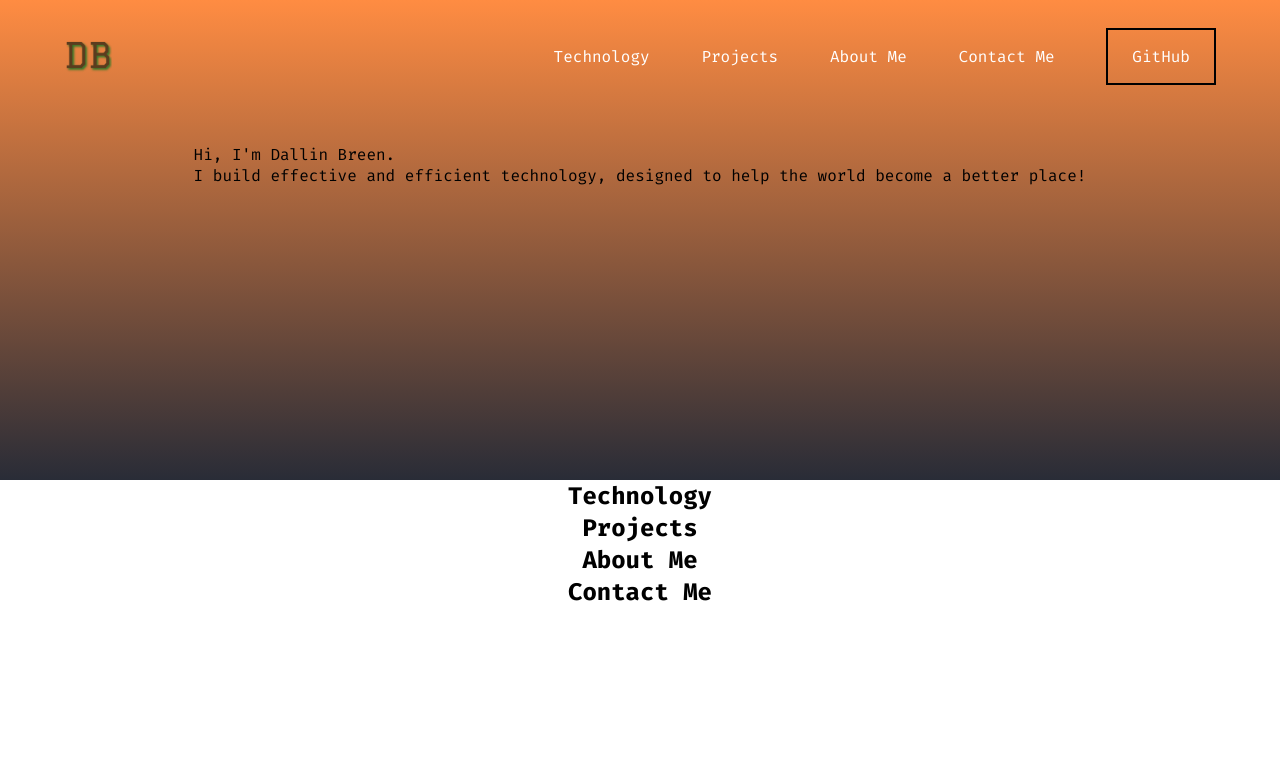
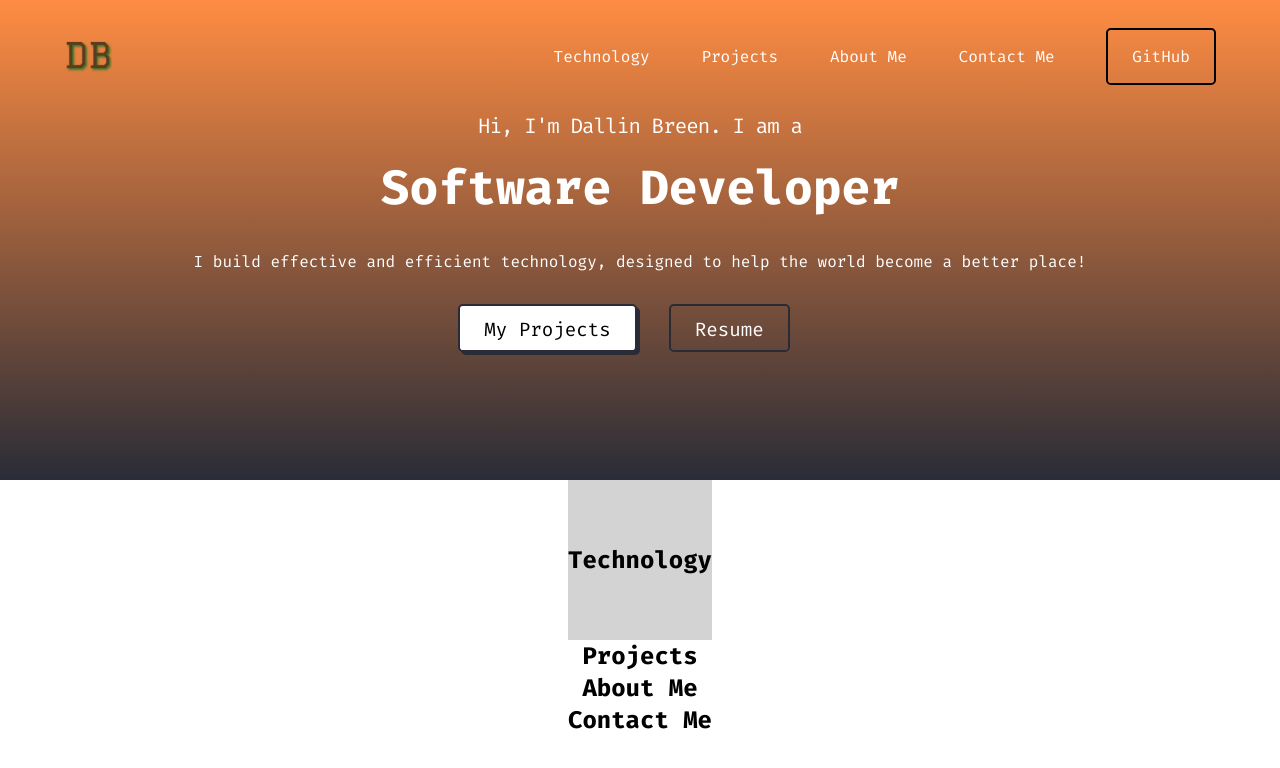
Before and after one commit to GucciHepcat52/portfolio, a React (Create React App) app: page / in a window 1280 px wide. Shown: the top 768 px of the page. Built offline with nearby package versions, Linux system fonts and the light colour scheme.

Commit message:
added buttons to hero

```diff
--- a/src/App.css
+++ b/src/App.css
@@ -13,7 +13,6 @@
   align-items: center;
   height: 30rem;
   width: 100%;
-  padding: 9rem 0 0;
   background: linear-gradient(to top, #292c37, #ff8c42);
 }
 
@@ -62,9 +61,88 @@ ul:last-of-type li a {
   color: white;
   border: 2px solid black;
   padding: 1rem 1.5rem;
+  transition: background-color 0.3s, color 0.3s;
+  border-radius: 0.3rem;
+}
+
+ul:last-of-type li a:hover {
+  background-color: #292c37;
+  color: white;
+}
+
+.hero-inner {
+  max-width: fit-content;
+  margin: auto;
+  color: white;
+}
+
+.hero-inner .hero-subheading {
+  text-align: center;
+  font-size: 1.3rem;
+  letter-spacing: -0.9px;
+  margin: 0 0 1rem;
+  transform-origin: 0%;
+}
+
+.hero-inner .hero-heading {
+  max-width: 90vw;
+  margin: 0 auto 2rem;
+  font-size: 2rem;
+  display: flex;
+  align-items: center;
+  justify-content: center;
+  flex-direction: column;
+}
+
+.hero-inner .hero-intro {
+  text-align: center;
+}
+
+.hero-inner .hero-links {
+  max-width: fit-content;
+  margin: auto;
+  position: relative;
+}
+
+.hero-links button,
+.hero-links a {
+  font-family: "Fira Code", monospace;
+  display: inline-block;
+  border: 2px solid #292c37;
+  border-radius: 0.3rem;
+  font-size: 1.2rem;
+  color: white;
+  text-decoration: none;
+  transition: background-color 0.3s, color 0.3s;
+  height: 3rem;
+  line-height: 3rem;
+}
+
+.hero-links button {
+  background-color: white;
+  color: black;
+  box-shadow: 3px 3px #292c37;
+  margin: 2rem 2rem 0 0;
+  cursor: pointer;
+  padding: 0 1.5rem;
+}
+
+.hero-links a {
+  background-color: transparent;
+  box-shadow: none;
+  margin: 0 2rem 1rem 0;
+  padding: 0 1.5rem;
+}
+
+.hero-links button:hover {
+  background-color: #292c37;
+  color: white;
+  box-shadow: none;
 }
 
 .technology {
+  background-color: lightgray;
+  padding: 4rem 0;
 }
 
 .projects {
--- a/src/App.js
+++ b/src/App.js
@@ -1,5 +1,6 @@
 import React, { useRef } from "react";
 import logo from "./assets/db-logo.png";
+import resumePDF from "./assets/dallin-breen-resume.pdf";
 
 import "./App.css";
 
@@ -48,13 +49,22 @@ function App() {
           </nav>
         </header>
         <div className="hero-inner">
-          <p className="hero-subheading">Hi, I'm Dallin Breen.</p>
-          <div className="hero-heading"></div>
+          <p className="hero-subheading">Hi, I'm Dallin Breen. I am a </p>
+          <div className="hero-heading">
+            <h1>Software Developer</h1>
+          </div>
           <p className="hero-intro">
             I build effective and efficient technology, designed to help the
             world become a better place!
           </p>
-          <div className="hero-links"></div>
+          <div className="hero-links">
+            <button onClick={() => scrollToRef(projectsRef)}>
+              My Projects
+            </button>
+            <a download="dallin-breen-resume.pdf" href={resumePDF}>
+              Resume
+            </a>
+          </div>
         </div>
       </section>
       <section className="technology" ref={technologyRef}>
```
Also changed, not shown: 1 other file (tests, documents, lock files or other folders).
